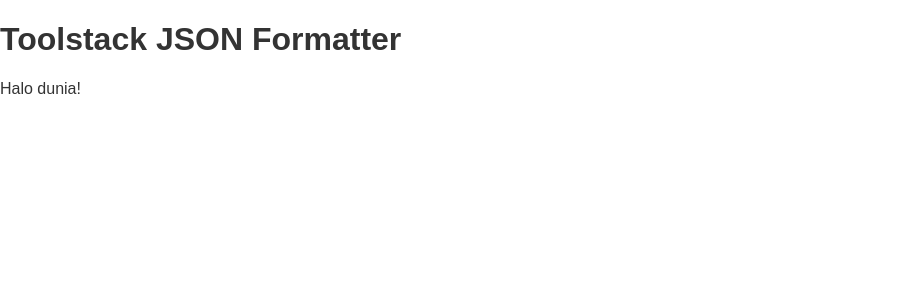
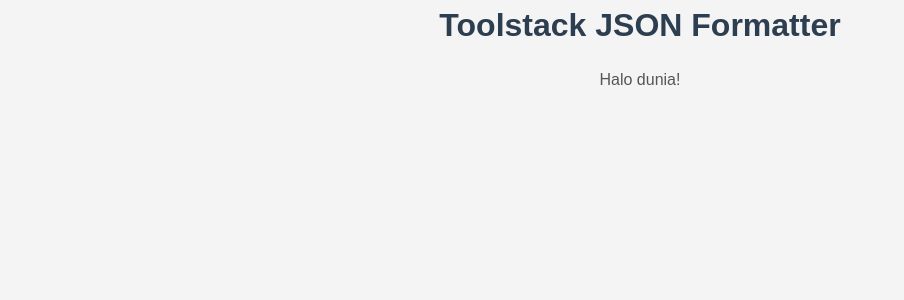
Before and after one commit to ilman0909/Toolstack--json-formatter, a React (Vite) app: page / in a window 1280 px wide. Shown: the top 300 px of the page, without its empty margins (0-904 px from the left). Built offline with nearby package versions, Linux system fonts and the light colour scheme.

Commit message:
Update index.css

```diff
--- a/src/index.css
+++ b/src/index.css
@@ -1,27 +1,46 @@
+/* index.css */
+
+* {
+  margin: 0;
+  padding: 0;
+  box-sizing: border-box;
+}
+
 body {
-  margin: 0;
-  font-family: Arial, sans-serif;
-  background-color: #ffffff;
+  font-family: Arial, Helvetica, sans-serif;
+  background-color: #f4f4f4;
   color: #333;
+  line-height: 1.6;
+  min-height: 100vh;
+}
+
+h1 {
+  font-size: 2rem;
+  margin-bottom: 1rem;
+  text-align: center;
+  color: #2c3e50;
+}
+
+p {
+  text-align: center;
+  color: #555;
+  font-size: 1rem;
+}
+
+.container {
+  max-width: 960px;
+  margin: auto;
+  padding: 2rem;
 }
 
 button {
-  padding: 8px 16px;
-  background-color: #007bff;
+  padding: 0.5rem 1rem;
+  font-size: 1rem;
+  background-color: #3498db;
+  color: white;
   border: none;
-  color: white;
+  border-radius: 4px;
   cursor: pointer;
-  border-radius: 4px;
 }
 
-button:hover {
-  background-color: #0056b3;
-}
-
-textarea {
-  font-family: monospace;
-  padding: 10px;
-  font-size: 14px;
-  border-radius: 4px;
-  border: 1px solid #ccc;
-}
+button:hover
```
